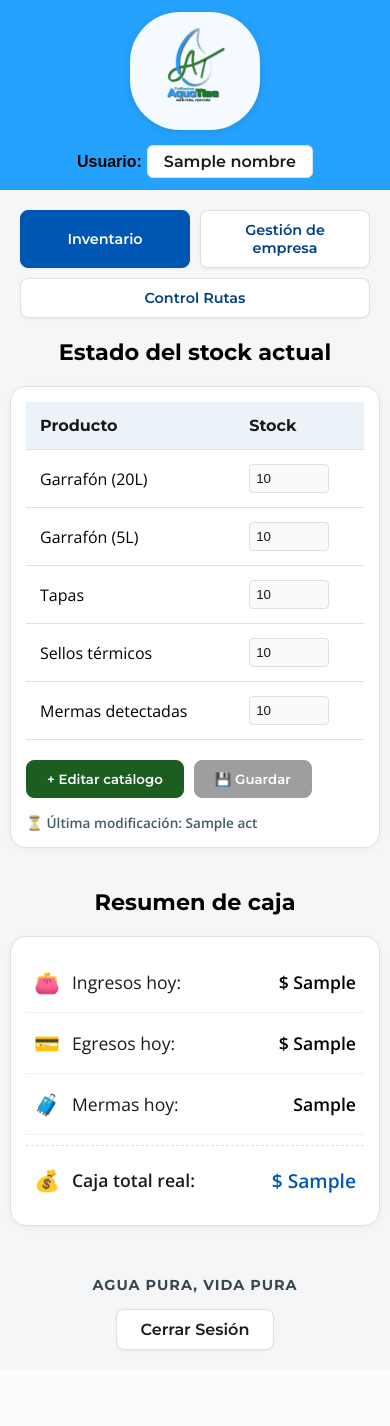
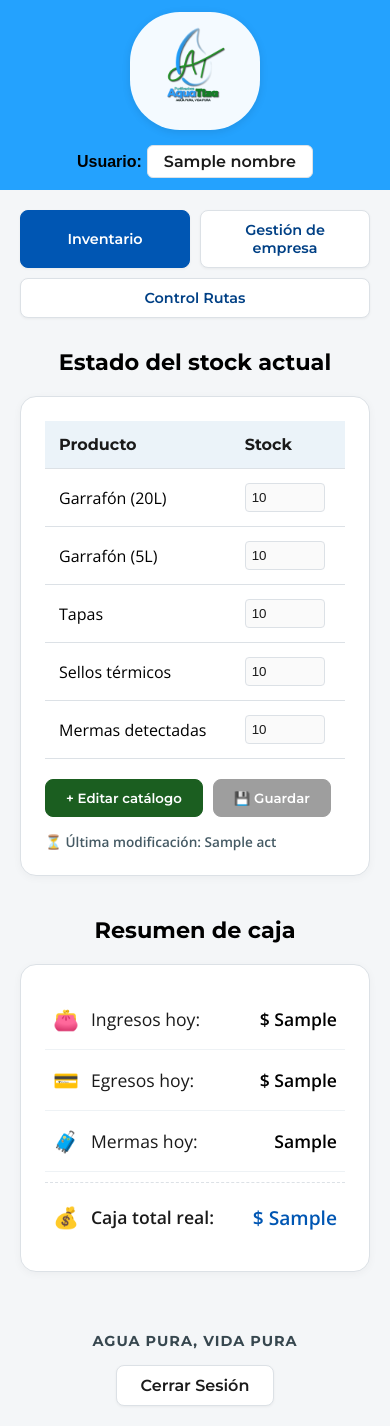
Before and after one commit to ernestovega15360-code/Gestion_inventario_aquatiza, a Flask app: template templates/inventario.html in a window 390 px wide. Before the commit the page ends 1351 px from the top, so only its background shows below. Run offline with Flask 3, Linux system fonts and the light colour scheme; the template is opened without the code that fills it: most values are stand-ins (such as "Sample title", 1, 10 or a date in 2020).

Commit message:
restablecer 2

```diff
--- a/templates/inventario.html
+++ b/templates/inventario.html
@@ -23,10 +23,6 @@
         *, *::before, *::after {
             box-sizing: border-box;
         }
-        html, body {
-            overflow-x: hidden;
-            width: 100%;
-        }
         body {
             font-family: 'Open Sans', system-ui, -apple-system, blinkmacsystemfont, sans-serif;
             background-color: var(--gris-suave);
@@ -44,7 +40,6 @@
             background-color: var(--azul-brillante);
             position: relative;
             min-height: 74px;
-            width: 100%;
         }
         .logo-aquatiza {
             width: 130px;
@@ -124,7 +119,6 @@
             justify-content: center;
             gap: 15px;
             padding: 20px 20px 10px 20px;
-            width: 100%;
         }
         .btn-nav {
             font-family: 'Montserrat', system-ui, sans-serif;
@@ -146,7 +140,6 @@
         }
         main {
             flex: 1 0 auto;
-            width: 100%;
         }
         .tab-content {
             display: none;
@@ -163,7 +156,6 @@
             display: grid;
             grid-template-columns: 1fr 1fr;
             gap: 30px;
-            width: 100%;
         }
         .data-card {
             background-color: var(--blanco-puro);
@@ -173,8 +165,6 @@
             box-shadow: 0 2px 8px rgba(0,0,0,0.04);
             margin-bottom: 20px;
             min-height: 150px;
-            width: 100%;
-            overflow-x: hidden;
         }
         h2 {
             font-family: 'Montserrat', system-ui, sans-serif;
@@ -184,7 +174,6 @@
             margin-top: 0;
             margin-bottom: 20px;
             text-align: center;
-            word-wrap: break-word;
         }
         .table-stock {
             width: 100%;
@@ -265,7 +254,6 @@
             align-items: center;
             margin-bottom: 15px;
             flex-wrap: wrap;
-            width: 100%;
         }
         .form-control {
             padding: 10px;
@@ -273,7 +261,6 @@
             border-radius: 6px;
             font-size: 1rem;
             color: var(--gris-texto);
-            max-width: 100%;
         }
         .input-ruta {
             border: 1.5px solid var(--azul-borde);
@@ -301,7 +288,6 @@
             margin-top: auto;
             background-color: transparent;
             min-height: 60px;
-            width: 100%;
         }
         .eslogan-box {
             font-family: 'Montserrat', system-ui, sans-serif;
@@ -344,15 +330,12 @@
             border: 1px solid var(--azul-borde);
             border-radius: 12px;
             margin-top: 15px;
-            width: 100%;
         }
         .tabla-deslizable table thead th {
             position: sticky;
             top: 0;
             z-index: 1;
         }
-
-        /* Ajustes específicos para teléfonos moviles en la vista de Gestión de Empresa */
         @media (max-width: 768px) {
             .header-top {
                 flex-direction: column;
@@ -376,26 +359,6 @@
                 flex-direction: column;
                 gap: 15px;
                 text-align: center;
-            }
-            .tab-content {
-                padding: 10px;
-            }
-            .data-card {
-                padding: 15px;
-            }
-            .form-inline {
-                flex-direction: column;
-                align-items: stretch;
-            }
-            .form-inline .form-control,
-            .form-inline .btn-action,
-            .form-inline select,
-            .form-inline input {
-                width: 100% !important;
-                box-sizing: border-box;
-            }
-            .tabla-deslizable table {
-                min-width: 500px;
             }
         }
     </style>
@@ -472,7 +435,7 @@
                                     </tr>
                                 </tbody>
                             </table>
-                            <div style="margin-top: 20px; display: flex; gap: 10px; flex-wrap: wrap;">
+                            <div style="margin-top: 20px; display: flex; gap: 10px;">
                                 <button type="button" class="btn-action btn-save" onclick="permitirEdicion()">+ Editar catálogo</button>
                                 <button type="button" class="btn-action btn-save" id="save-stock-btn" onclick="confirmarGuardado()" disabled>💾 Guardar</button>
                             </div>
@@ -521,7 +484,7 @@
                             <label id="lbl-hasta" for="input-hasta">Hasta:</label>
                             <input type="date" id="input-hasta" name="hasta" value="{{ hasta }}" class="form-control" aria-labelledby="lbl-hasta">
                             <button type="submit" class="btn-action">Filtrar</button>
-                            <a href="{{ url_for('inventario_dashboard', tab='finanzas') }}" class="btn-action" style="text-decoration:none; padding:10px 15px; text-align: center;" onclick="mostrarCargaGlobal()">Limpiar</a>
+                            <a href="{{ url_for('inventario_dashboard', tab='finanzas') }}" class="btn-action" style="text-decoration:none; padding:10px 15px;" onclick="mostrarCargaGlobal()">Limpiar</a>
                         </form>
                         <div style="margin-top: 20px;">
                             <div class="box-number">
@@ -621,20 +584,18 @@
                                         <td>{{ u.nom_usuario }}</td>
                                         <td>{{ u.rol }}</td>
                                         <td><span style="color: var(--verde-esmeralda); font-weight: 600;">activo</span></td>
-                                        <td>
-                                            <div style="display: flex; gap: 5px; align-items: center; flex-wrap: nowrap;">
+                                        <td style="display: flex; gap: 5px; align-items: center;">
                                             <form action="{{ url_for('gestion_usuario') }}" method="POST" style="display: flex; gap: 5px; align-items: center; margin: 0;">
                                                 <input type="hidden" name="accion" value="cambiar_pass">
                                                 <input type="hidden" name="id_usuario" value="{{ u.id_usuario }}">
                                                 <label id="lbl-pass-{{ u.id_usuario }}" for="input-pass-{{ u.id_usuario }}" style="display:none;">Nueva Clave</label>
-                                                    <input type="password" id="input-pass-{{ u.id_usuario }}" name="nueva_password" placeholder="Nueva clave" class="form-control" style="padding: 3px 8px; font-size: 0.85rem; width: 100px;" aria-labelledby="lbl-pass-{{ u.id_usuario }}" required>
+                                                <input type="password" id="input-pass-{{ u.id_usuario }}" name="nueva_password" placeholder="Nueva clave" class="form-control" style="padding: 3px 8px; font-size: 0.85rem; width: 120px;" aria-labelledby="lbl-pass-{{ u.id_usuario }}" required>
                                                 <button type="submit" class="btn-action btn-save" style="padding: 3px 8px; font-size: 0.8rem;">🔑</button>
                                             </form>
                                             <form action="{{ url_for('eliminar_usuario') }}" method="POST" style="margin: 0;" onsubmit="event.preventDefault(); procesarEnvioConDeshacer(this, '¿Seguro que deseas eliminar este usuario? Solo se podrá si no tiene rutas registradas.', 'Eliminando usuario', '🗑️ Eliminando registro del sistema...');">
                                                 <input type="hidden" name="id_usuario" value="{{ u.id_usuario }}">
                                                 <button type="submit" class="btn-action" style="padding: 3px 8px; font-size: 0.8rem; background-color: #c62828; color: white; border: none;" title="Eliminar Usuario">🗑️</button>
                                             </form>
-                                            </div>
                                         </td>
                                     </tr>
                                     {% endfor %}
```
Lines whose indentation alone changed are shown as unchanged.
